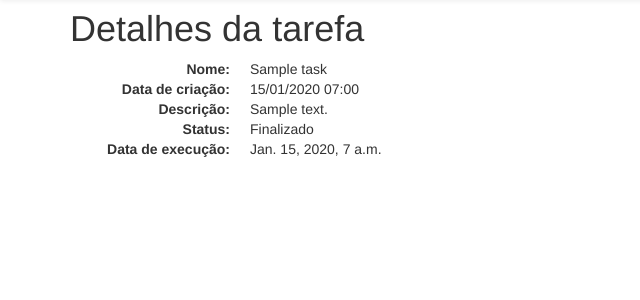
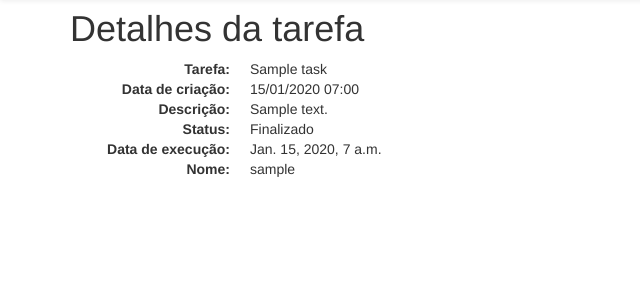
Before and after one commit to rg3915/tasks, a Django app: page /task/1/ in a window 1280 px wide. Shown: the part 51-351 px from the top of the page, without its empty margins (0-640 px from the left). Run offline with Django 3.2, Linux system fonts and the light colour scheme; tables that the repository leaves empty hold one stand-in row (values such as "Sample post"); some libraries are stand-ins or nearby versions.

Commit message:
task_detail

```diff
--- a/task/templates/task/task_detail.html
+++ b/task/templates/task/task_detail.html
@@ -4,12 +4,13 @@
 	<h1>Detalhes da tarefa</h1>
 
 	<dl class="dl-horizontal">
-		<dt>Nome:</dt> <dd>{{ object.name }}</dd>
+		<dt>Tarefa:</dt> <dd>{{ object.name }}</dd>
 		<dt>Data de criação:</dt> <dd>{{ object.created_at|date:"d/m/Y H:i" }}</dd>
 		<dt>Descrição:</dt> <dd>{{ object.description }}</dd>
 		<dt>Status:</dt> <dd>{% if object.finalized %}Finalizado{% else %}Aberto{% endif %}</dd>
 		{% if object.date_execution %}
 			<dt>Data de execução:</dt> <dd>{{ object.date_execution }}</dd>
 		{% endif %}
+		<dt>Nome:</dt> <dd>{{ object.user }}</dd>
 	</dl>
 {% endblock %}
```
